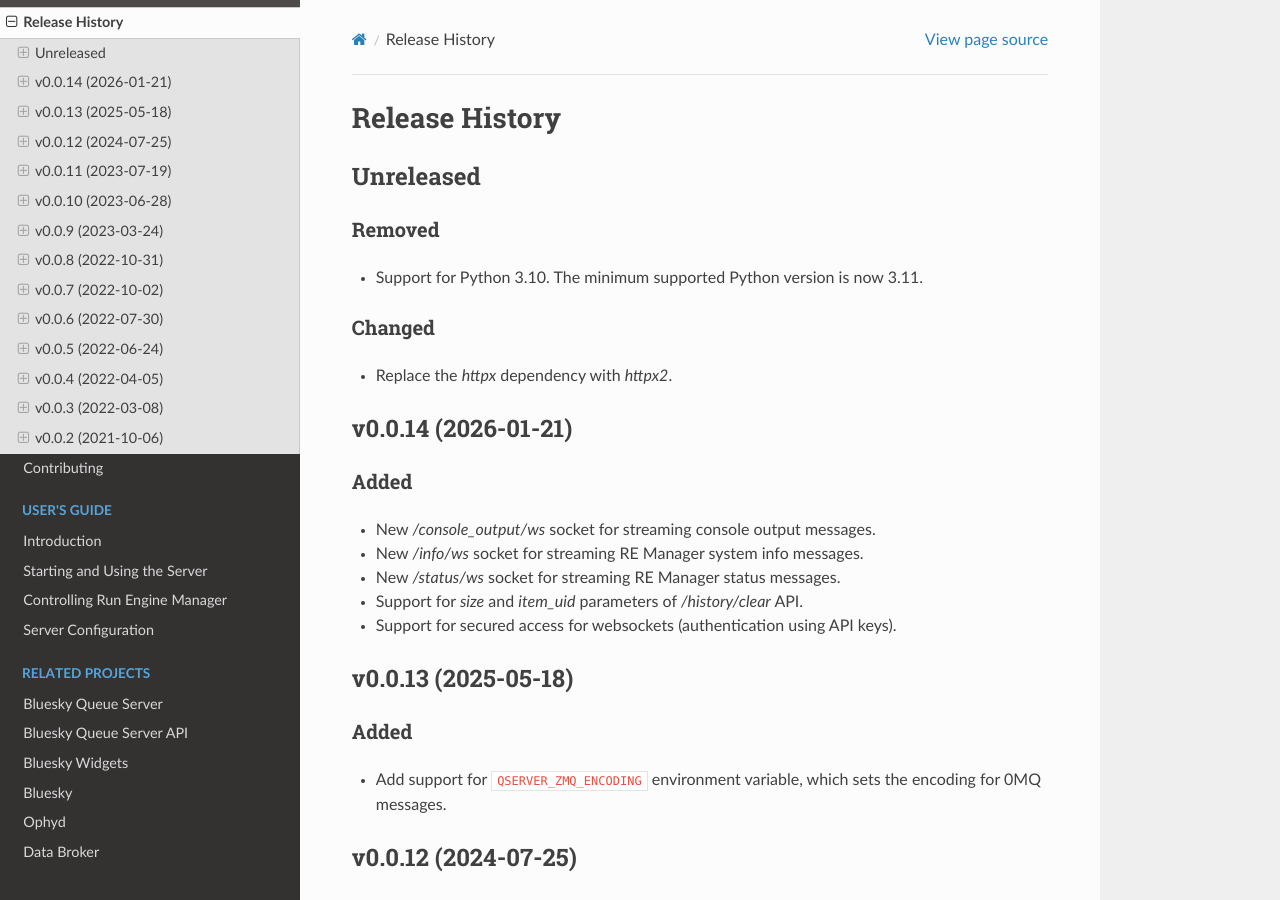
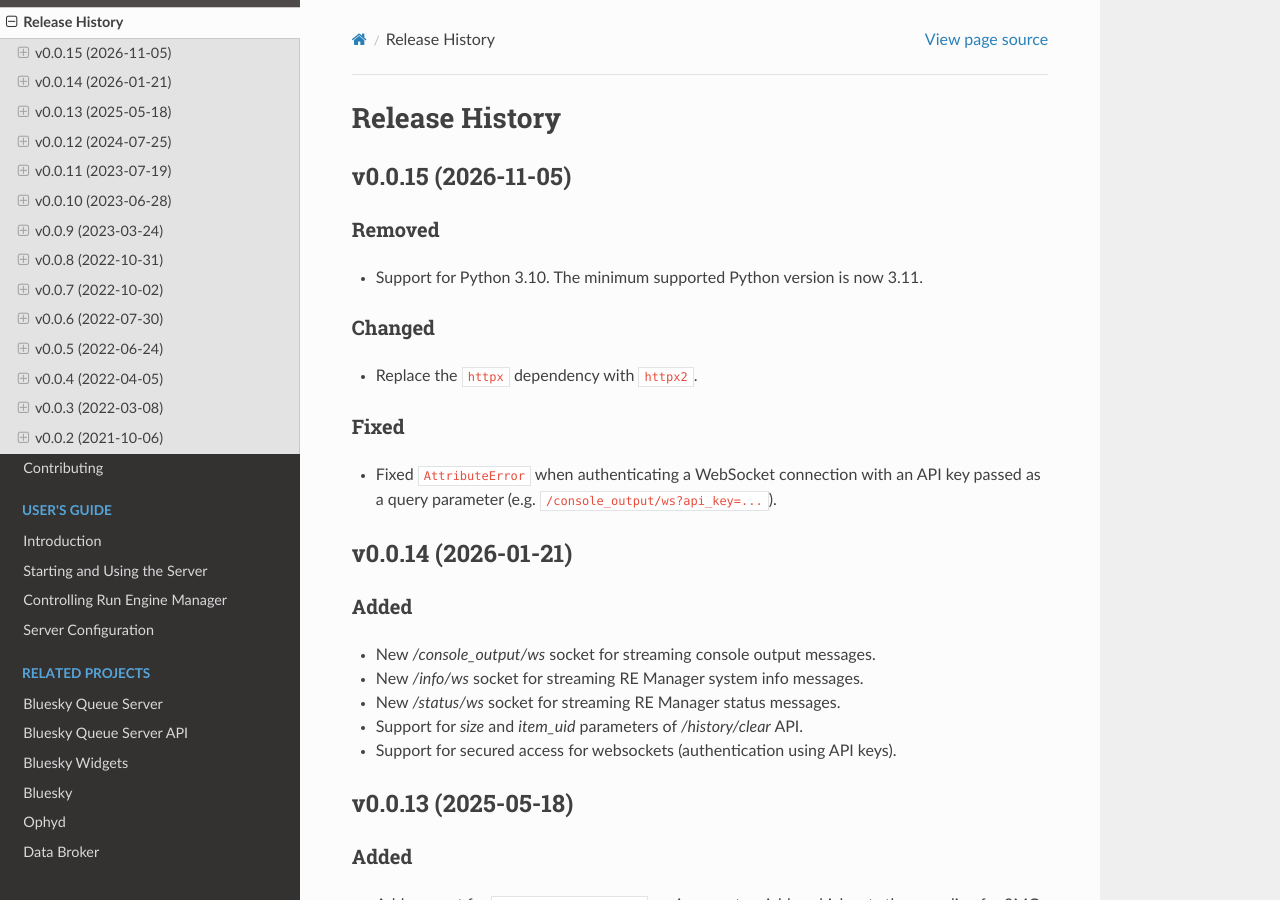
Before and after one commit to bluesky/bluesky-httpserver, a Sphinx documentation site: the page built from docs/source/release-history.rst, in a window 1280 px wide and 900 px high. Built offline with Sphinx 7.4.7 and the Read the Docs theme 3.1.0, drawn with Linux system fonts in a browser that asks for light colours; the version number could not be read and is left out.

Commit message:
DOC: release notes v0.0.15

```diff
--- a/docs/source/release-history.rst
+++ b/docs/source/release-history.rst
@@ -3,8 +3,8 @@ Release History
 ===============
 
 
-Unreleased
-==========
+v0.0.15 (2026-11-05)
+====================
 
 Removed
 -------
@@ -14,7 +14,14 @@ Removed
 Changed
 -------
 
-- Replace the `httpx` dependency with `httpx2`.
+- Replace the ``httpx`` dependency with ``httpx2``.
+
+
+Fixed
+-----
+
+- Fixed ``AttributeError`` when authenticating a WebSocket connection with an
+  API key passed as a query parameter (e.g. ``/console_output/ws?api_key=...``).
 
 
 v0.0.14 (2026-01-21)
```
